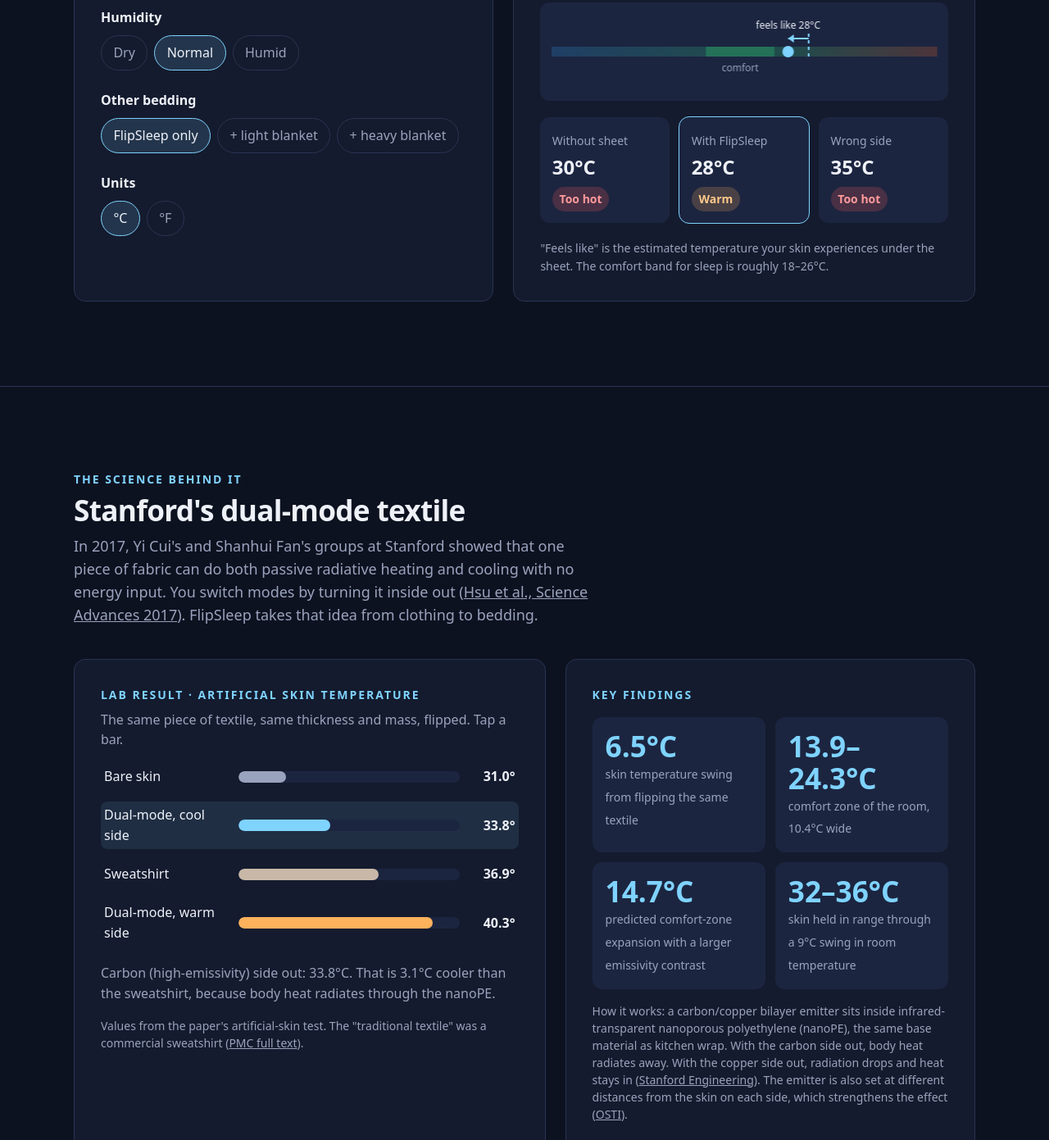
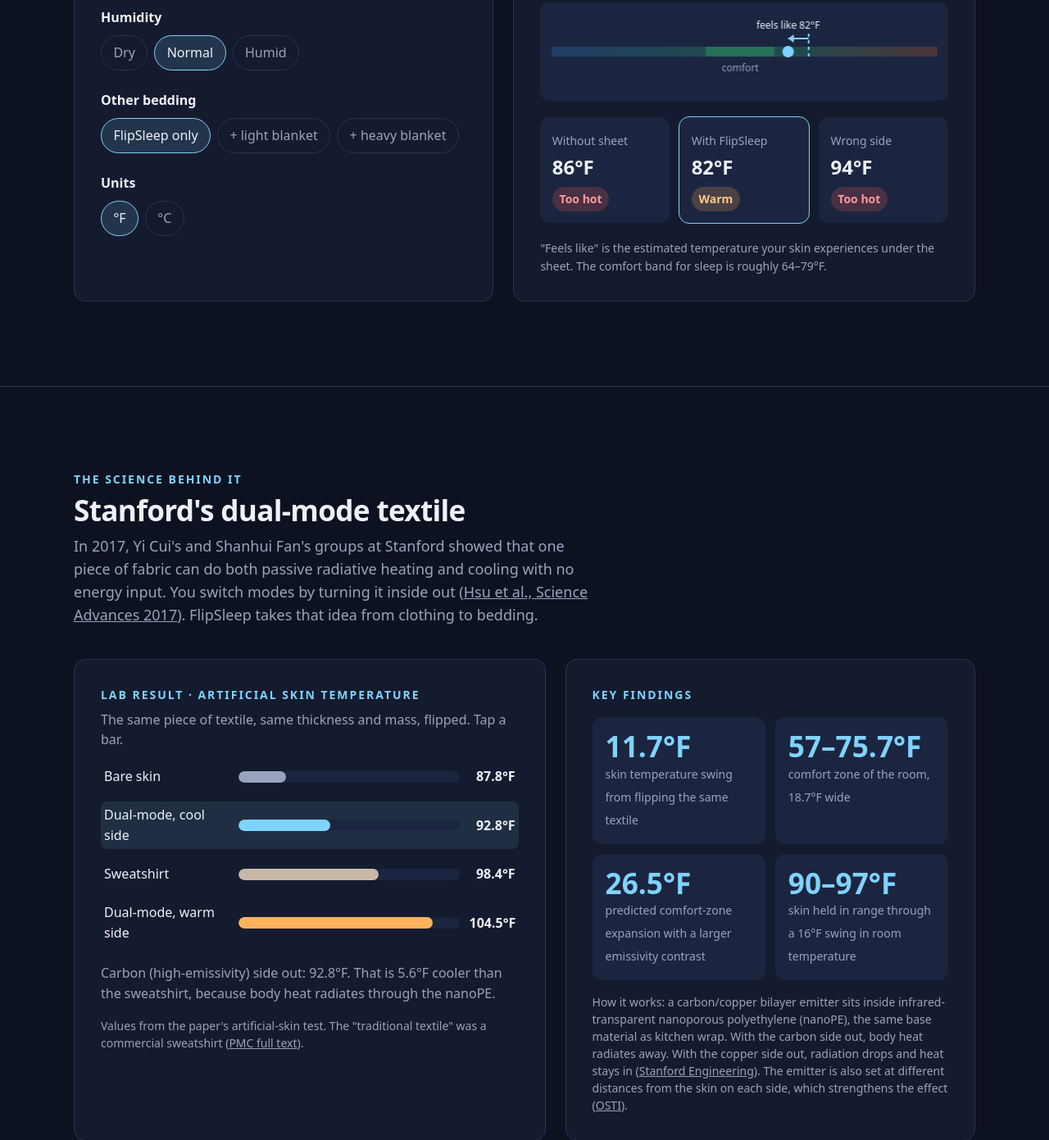
Before and after one commit to fprzybylo515-alt/flipsleep, a plain HTML site: page index.html in a window 1280 px wide. Shown: the part 1235-2626 px from the top of the page at 82% size. Drawn offline with Linux system fonts and the light colour scheme; no server answers; a web font is replaced by a local one.

Commit message:
Add site-wide F/C toggle
Co-authored-by: Perplexity <noreply@perplexity.ai>

```diff
--- a/index.html
+++ b/index.html
@@ -163,6 +163,11 @@ input[type=range]{width:100%;accent-color:var(--accent);height:28px}
 .diff th{font-size:var(--text-xs);color:var(--muted);text-transform:uppercase;letter-spacing:.08em}
 .diff td:first-child{color:var(--muted)}
 .tabs{display:flex;gap:.5rem;margin-bottom:1rem;flex-wrap:wrap}
+.t{font-size:inherit!important;color:inherit!important;display:inline!important;font-family:inherit!important}
+.navr{display:flex;align-items:center;gap:.6rem}
+.unit{display:flex;border:1px solid var(--line);border-radius:999px;padding:3px;background:var(--night-2)}
+.unit button{padding:.45rem .7rem;border-radius:999px;font-weight:700;font-size:var(--text-xs);color:var(--muted);min-width:40px;min-height:36px}
+.unit button[aria-pressed="true"]{background:var(--accent);color:#0b1020;transition:background .6s}
 /* modal */
 dialog{margin:auto;border:1px solid var(--line);border-radius:18px;background:var(--night-2);color:var(--ink);padding:2rem;max-width:420px;width:calc(100% - 2rem)}
 dialog::backdrop{background:#000a;backdrop-filter:blur(4px)}
@@ -179,7 +184,7 @@ footer{padding:2.5rem 0;border-top:1px solid var(--line);font-size:var(--text-xs
 <nav><div class="wrap">
   <div class="brand"><span class="brand-dot" aria-hidden="true"></span>FlipSleep</div>
   <div class="navlinks"><a href="#research">Research</a><a href="#sim">Night simulator</a><a href="#layers">How it works</a><a href="#patents">Patents</a><a href="#order">Pre-order</a></div>
-  <button class="btn" data-goto="order">Reserve</button>
+  <div class="navr"><div class="unit" role="group" aria-label="Temperature units"><button data-u="f" aria-pressed="true">°F</button><button data-u="c" aria-pressed="false">°C</button></div><button class="btn" data-goto="order">Reserve</button></div>
 </div></nav>
 
 <header class="hero"><div class="wrap hero-grid">
@@ -192,8 +197,8 @@ footer{padding:2.5rem 0;border-top:1px solid var(--line);font-size:var(--text-xs
       <button class="btn ghost" data-goto="layers">See the layers</button>
     </div>
     <div class="stats">
-      <div><b>−2 to −4°C</b><span>cool side, est.</span></div>
-      <div><b>+3 to +6°C</b><span>warm side, est.</span></div>
+      <div><b><span class="t" data-k="d" data-v="-2,-4" data-j=" to " data-dp="0"></span></b><span>cool side, est.</span></div>
+      <div><b><span class="t" data-k="d" data-v="3,6" data-j=" to " data-s="1" data-dp="0"></span></b><span>warm side, est.</span></div>
       <div><b>$5–8</b><span>target retail</span></div>
     </div>
   </div>
@@ -253,7 +258,7 @@ footer{padding:2.5rem 0;border-top:1px solid var(--line);font-size:var(--text-xs
   <div class="sim">
     <div class="card">
       <div class="field">
-        <label for="temp">Bedroom temperature <output id="tempOut">30°C</output></label>
+        <label for="temp">Bedroom temperature <output id="tempOut"></output></label>
         <input type="range" id="temp" min="2" max="40" value="30">
       </div>
       <div class="field">
@@ -275,8 +280,8 @@ footer{padding:2.5rem 0;border-top:1px solid var(--line);font-size:var(--text-xs
       <div class="field" style="margin-bottom:0">
         <label for="unit">Units</label>
         <div class="seg" data-group="unit">
-          <button data-v="c" aria-pressed="true">°C</button>
-          <button data-v="f" aria-pressed="false">°F</button>
+          <button data-v="f" aria-pressed="true">°F</button>
+          <button data-v="c" aria-pressed="false">°C</button>
         </div>
       </div>
     </div>
@@ -287,11 +292,11 @@ footer{padding:2.5rem 0;border-top:1px solid var(--line);font-size:var(--text-xs
       </div>
       <div class="thermo"><canvas id="thermo"></canvas></div>
       <div class="compare">
-        <div><span>Without sheet</span><b id="cNone">30°C</b><span id="zNone"></span></div>
-        <div class="hl"><span>With FlipSleep</span><b id="cFlip">27°C</b><span id="zFlip"></span></div>
-        <div><span>Wrong side</span><b id="cWrong">33°C</b><span id="zWrong"></span></div>
+        <div><span>Without sheet</span><b id="cNone"></b><span id="zNone"></span></div>
+        <div class="hl"><span>With FlipSleep</span><b id="cFlip"></b><span id="zFlip"></span></div>
+        <div><span>Wrong side</span><b id="cWrong"></b><span id="zWrong"></span></div>
       </div>
-      <p class="hint">"Feels like" is the estimated temperature your skin experiences under the sheet. The comfort band for sleep is roughly 18–26°C.</p>
+      <p class="hint">"Feels like" is the estimated temperature your skin experiences under the sheet. The comfort band for sleep is roughly <span class="t" data-k="a" data-v="18,26" data-j="–" data-dp="0"></span>.</p>
     </div>
   </div>
 </div></section>
@@ -313,10 +318,10 @@ footer{padding:2.5rem 0;border-top:1px solid var(--line);font-size:var(--text-xs
     <div class="card">
       <div class="eyebrow">Key findings</div>
       <div class="facts" style="margin-top:1rem">
-        <div><b>6.5°C</b><span>skin temperature swing from flipping the same textile</span></div>
-        <div><b>13.9–24.3°C</b><span>comfort zone of the room, 10.4°C wide</span></div>
-        <div><b>14.7°C</b><span>predicted comfort-zone expansion with a larger emissivity contrast</span></div>
-        <div><b>32–36°C</b><span>skin held in range through a 9°C swing in room temperature</span></div>
+        <div><b><span class="t" data-k="d" data-v="6.5"></span></b><span>skin temperature swing from flipping the same textile</span></div>
+        <div><b><span class="t" data-k="a" data-v="13.9,24.3" data-j="–"></span></b><span>comfort zone of the room, <span class="t" data-k="d" data-v="10.4"></span> wide</span></div>
+        <div><b><span class="t" data-k="d" data-v="14.7"></span></b><span>predicted comfort-zone expansion with a larger emissivity contrast</span></div>
+        <div><b><span class="t" data-k="a" data-v="32,36" data-j="–" data-dp="0"></span></b><span>skin held in range through a <span class="t" data-k="d" data-v="9" data-dp="0"></span> swing in room temperature</span></div>
       </div>
       <p class="cite">How it works: a carbon/copper bilayer emitter sits inside infrared-transparent nanoporous polyethylene (nanoPE), the same base material as kitchen wrap. With the carbon side out, body heat radiates away. With the copper side out, radiation drops and heat stays in (<a href="https://engineering.stanford.edu/news/new-textile-can-keep-people-comfortable-whatever-weather" target="_blank" rel="noopener">Stanford Engineering</a>). The emitter is also set at different distances from the skin on each side, which strengthens the effect (<a href="https://www.osti.gov/servlets/purl/1418218" target="_blank" rel="noopener">OSTI</a>).</p>
     </div>
@@ -334,7 +339,7 @@ footer{padding:2.5rem 0;border-top:1px solid var(--line);font-size:var(--text-xs
         <tr><td>Status</td><td>Research prototype; Stanford holds patents (see below)</td><td>Concept, which needs a design that avoids those patents or a license</td></tr>
       </tbody>
     </table></div>
-    <p class="cite">Related follow-up from the same lab: a bifunctional asymmetric fabric gave a 4.6°C cooling/warming difference using surface roughness plus emissivity (<a href="https://www.engineering.org.cn/engi/EN/PDF/10.1016/j.eng.2021.04.016" target="_blank" rel="noopener">Peng et al., Engineering 2021</a>).</p>
+    <p class="cite">Related follow-up from the same lab: a bifunctional asymmetric fabric gave a <span class="t" data-k="d" data-v="4.6"></span> cooling/warming difference using surface roughness plus emissivity (<a href="https://www.engineering.org.cn/engi/EN/PDF/10.1016/j.eng.2021.04.016" target="_blank" rel="noopener">Peng et al., Engineering 2021</a>).</p>
   </div>
 </div></section>
 
@@ -421,7 +426,7 @@ footer{padding:2.5rem 0;border-top:1px solid var(--line);font-size:var(--text-xs
 <script>
 const $=s=>document.querySelector(s), $$=s=>[...document.querySelectorAll(s)];
 const root=document.documentElement;
-const state={mode:'cool',auto:true,temp:30,hum:'normal',bed:'none',unit:'c',size:'single',price:6,buyer:'home',qty:1};
+const state={mode:'cool',auto:true,temp:30,hum:'normal',bed:'none',unit:'f',size:'single',price:6,buyer:'home',qty:1};
 
 function setMode(m,fromSim){
   state.mode=m;root.dataset.mode=m;
@@ -442,13 +447,26 @@ $$('[data-group]').forEach(g=>g.addEventListener('click',e=>{
   g.querySelectorAll('button').forEach(x=>x.setAttribute('aria-pressed',x===b));
   const k=g.dataset.group;state[k]=b.dataset.v;
   if(k==='size')state.price=+b.dataset.p;
+  if(k==='unit'){renderUnits()}
   if(k==='buyer'){state.qty=state.buyer==='ngo'?Math.max(50,state.qty):1}
   if(['hum','bed','unit'].includes(k)){state.auto=true}
   sim();order();
 }));
 
 // simulator
-const fmt=c=>state.unit==='c'?`${Math.round(c)}°C`:`${Math.round(c*9/5+32)}°F`;
+const tc=(v,k,dp)=>{const f=state.unit==='f';let x=f?(k==='a'?v*9/5+32:v*9/5):v;const d=dp??(Number.isInteger(+v)&&!f?0:1);return (x<0?'−':'')+Math.abs(x).toFixed(d).replace(/\.0$/,'')+(f?'°F':'°C')};
+const tpl=str=>str.replace(/\{([ad]):([\d.]+)\}/g,(m,k,v)=>tc(+v,k));
+function renderUnits(){
+  $$('.t').forEach(el=>{const vs=el.dataset.v.split(',').map(Number),k=el.dataset.k,dp=el.dataset.dp!=null?+el.dataset.dp:undefined,u=state.unit==='f'?'°F':'°C';
+    const parts=vs.map(v=>{let s=tc(v,k,dp);if(el.dataset.s&&v>0)s='+'+s;return s});
+    el.textContent=parts.length>1?parts.map(p=>p.replace(/°[CF]$/,'')).join(el.dataset.j)+u:parts[0]});
+  $$('.unit button').forEach(b=>b.setAttribute('aria-pressed',b.dataset.u===state.unit));
+  $$('[data-group="unit"] button').forEach(b=>b.setAttribute('aria-pressed',b.dataset.v===state.unit));
+  if($('#bars'))$('#barNote').textContent=tpl(BARS[barSel].t),$$('#bars .bar b').forEach((b,i)=>b.textContent=tc(BARS[i].v,'a',1));
+}
+function setUnit(u){state.unit=u;renderUnits();sim()}
+$$('.unit button').forEach(b=>b.onclick=()=>setUnit(b.dataset.u));
+const fmt=c=>tc(c,'a',0);
 function zone(c){return c<16?['bad','Too cold']:c<18?['warn','Chilly']:c<=26?['ok','Comfortable']:c<=29?['warn','Warm']:['bad','Too hot']}
 function sim(){
   const t=state.temp;
@@ -560,15 +578,15 @@ function toast(m){const t=$('#toast');t.textContent=m;t.classList.add('show');se
 
 // research bars
 const BARS=[
- {n:'Bare skin',v:31.0,c:'#9aa3bd',t:'Bare skin with no covering measured 31.0°C. This is the baseline.'},
- {n:'Dual-mode, cool side',v:33.8,c:'#7fd3ff',t:'Carbon (high-emissivity) side out: 33.8°C. That is 3.1°C cooler than the sweatshirt, because body heat radiates through the nanoPE.'},
- {n:'Sweatshirt',v:36.9,c:'#c9b8a8',t:'A commercial sweatshirt raised skin temperature to 36.9°C by trapping infrared heat.'},
- {n:'Dual-mode, warm side',v:40.3,c:'#ffb15c',t:'Copper (low-emissivity) side out: 40.3°C, which is 6.5°C warmer than the cool side with the same piece of fabric.'}
+ {n:'Bare skin',v:31.0,c:'#9aa3bd',t:'Bare skin with no covering measured {a:31.0}. This is the baseline.'},
+ {n:'Dual-mode, cool side',v:33.8,c:'#7fd3ff',t:'Carbon (high-emissivity) side out: {a:33.8}. That is {d:3.1} cooler than the sweatshirt, because body heat radiates through the nanoPE.'},
+ {n:'Sweatshirt',v:36.9,c:'#c9b8a8',t:'A commercial sweatshirt raised skin temperature to {a:36.9} by trapping infrared heat.'},
+ {n:'Dual-mode, warm side',v:40.3,c:'#ffb15c',t:'Copper (low-emissivity) side out: {a:40.3}, which is {d:6.5} warmer than the cool side with the same piece of fabric.'}
 ];
 let barSel=1;
 function renderBars(animate){
-  $('#bars').innerHTML=BARS.map((b,i)=>`<div class="bar" role="button" tabindex="0" data-i="${i}" aria-pressed="${i===barSel}"><span>${b.n}</span><div class="track"><div class="fill" style="background:${b.c};width:${animate?0:((b.v-28)/(42-28)*100)}%"></div></div><b>${b.v.toFixed(1)}°</b></div>`).join('');
-  $('#barNote').textContent=BARS[barSel].t;
+  $('#bars').innerHTML=BARS.map((b,i)=>`<div class="bar" role="button" tabindex="0" data-i="${i}" aria-pressed="${i===barSel}"><span>${b.n}</span><div class="track"><div class="fill" style="background:${b.c};width:${animate?0:((b.v-28)/(42-28)*100)}%"></div></div><b>${tc(b.v,'a',1)}</b></div>`).join('');
+  $('#barNote').textContent=tpl(BARS[barSel].t);
   if(animate)requestAnimationFrame(()=>requestAnimationFrame(()=>$$('#bars .fill').forEach((f,i)=>f.style.width=((BARS[i].v-28)/(42-28)*100)+'%')));
 }
 $('#bars').addEventListener('click',e=>{const b=e.target.closest('.bar');if(b){barSel=+b.dataset.i;renderBars(false)}});
@@ -576,7 +594,7 @@ $('#bars').addEventListener('keydown',e=>{const b=e.target.closest('.bar');if(b&
 renderBars(false);
 const io=new IntersectionObserver(es=>{es.forEach(en=>{if(en.isIntersecting){renderBars(true);io.disconnect()}})},{threshold:.3});
 io.observe($('#bars'));
-sim();order();
+renderUnits();sim();order();
 </script>
 </body>
 </html>
```
